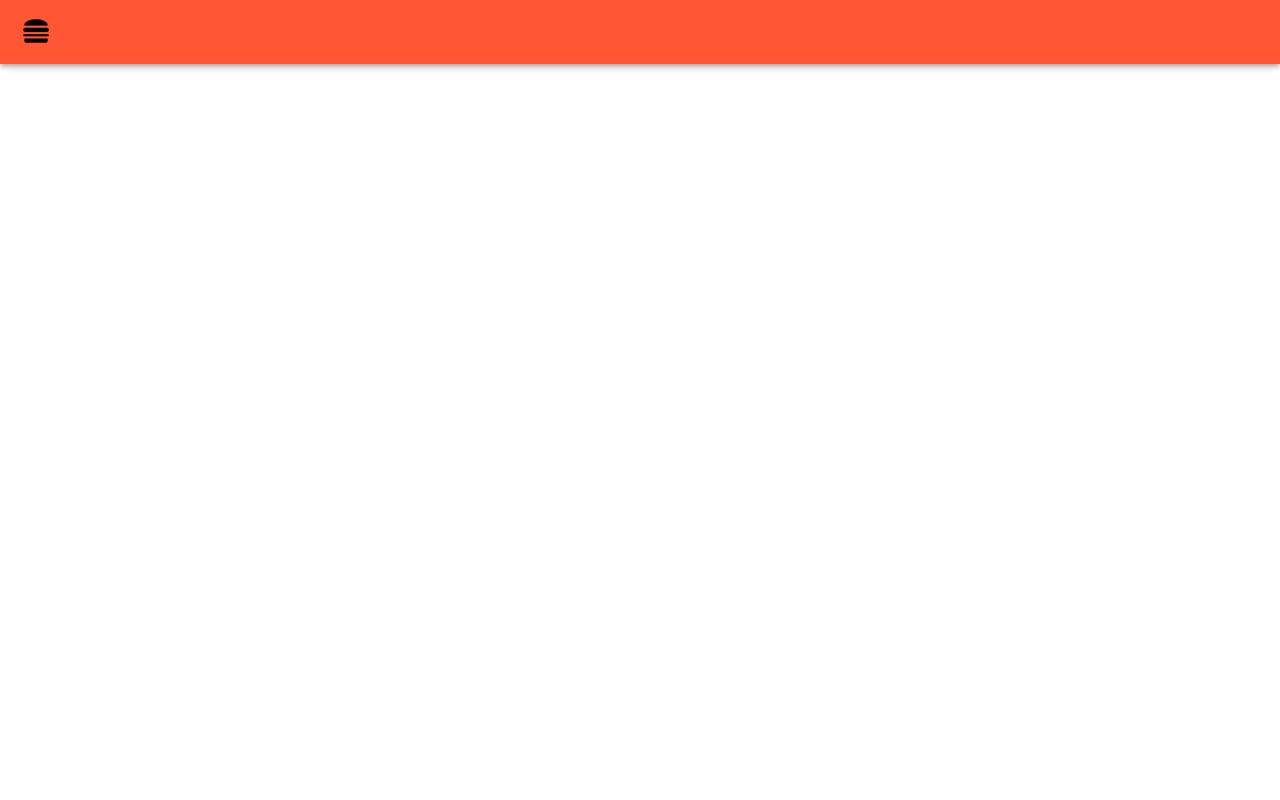
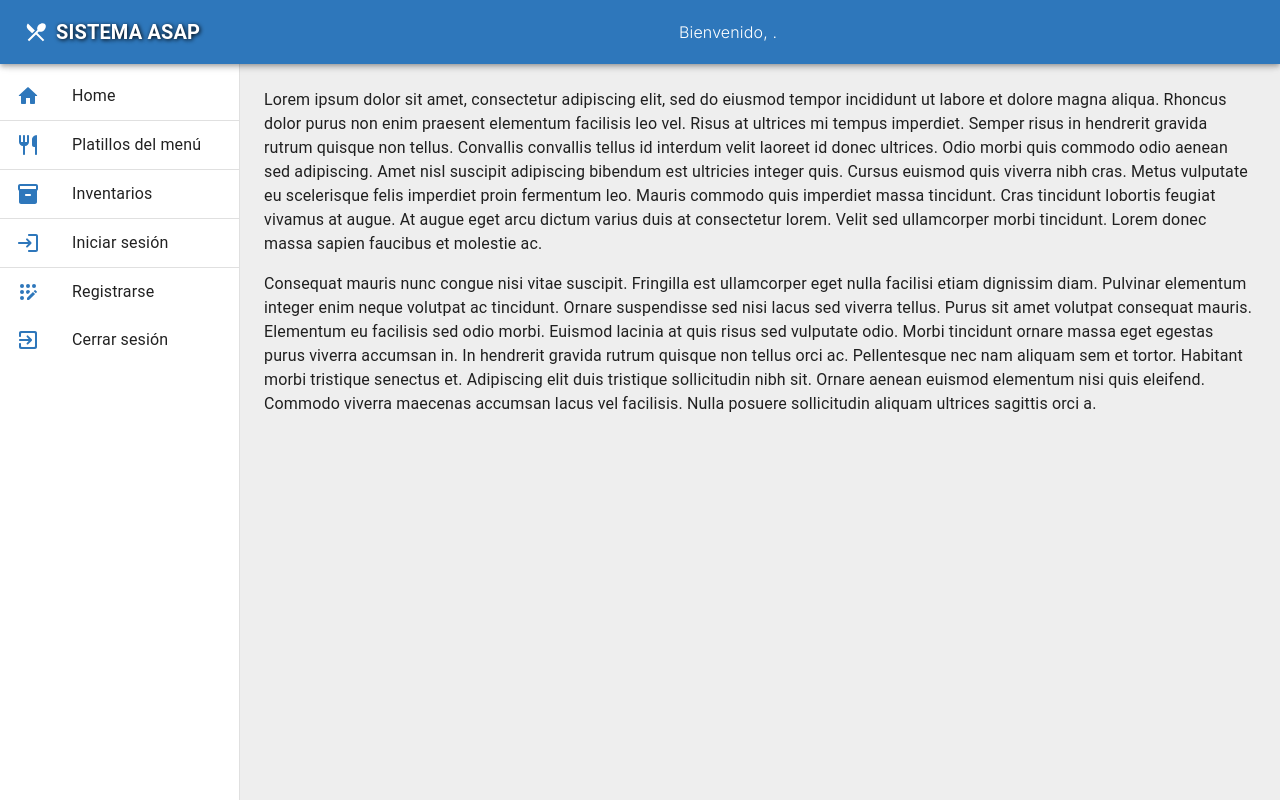
Before and after one commit to greghades/frontend_asap, a Next.js app: page / in a window 1280 px wide. Built offline with nearby package versions, Linux system fonts and the light colour scheme.

Commit message:
Home cambios sin validacion

```diff
--- a/package.json
+++ b/package.json
@@ -11,6 +11,7 @@
   "dependencies": {
     "@emotion/react": "^11.11.1",
     "@emotion/styled": "^11.11.0",
+    "@mui/icons-material": "^5.14.9",
     "@mui/material": "^5.14.9",
     "axios": "^1.5.0",
     "eslint": "8.49.0",
--- a/src/app/page.jsx
+++ b/src/app/page.jsx
@@ -1,91 +1,100 @@
-'use client'
-import { Button, AppBar, Toolbar, Container, Drawer, List, ListItem, ListItemText, IconButton, ListItemButton, ListItemAvatar } from '@mui/material';
-import { useState } from 'react';
-import Image from 'next/image';
-import burguer from './burguer.png';
+'use client';
+import * as React from 'react';
+import { Box, AppBar, Toolbar, Drawer, List, ListItem, ListItemText, ListItemButton, ListItemIcon, Divider, Typography, CssBaseline } from '@mui/material';
+import HomeRoundedIcon from '@mui/icons-material/HomeRounded';
+import RestaurantMenuIcon from '@mui/icons-material/RestaurantMenu';
+import LoginRoundedIcon from '@mui/icons-material/LoginRounded';
+import AppRegistrationRoundedIcon from '@mui/icons-material/AppRegistrationRounded';
+import Inventory2RoundedIcon from '@mui/icons-material/Inventory2Rounded';
+import RestaurantRoundedIcon from '@mui/icons-material/RestaurantRounded';
+import ExitToAppRoundedIcon from '@mui/icons-material/ExitToAppRounded';
+import HomeListItem from '@/components/HomeListItem';
+import { useRouter } from 'next/navigation';
+import { useAuth, useUserSystemStore } from '@/hooks';
+
+const drawerWidth = 240;
 
 export default function Home() {
-  const [menuOpen, setMenuOpen] = useState(false);
-  const toggleMenu = () => {
-    setMenuOpen(!menuOpen);
-  };
+  const router = useRouter();
+  const userSystem = useUserSystemStore((state) => state.userSystem);
+  const username = userSystem.name;
+  const { isAuth } = useAuth();
+
+	// if (!isAuth) {
+  //   return router.push('/login');
+  // }
 
   return (
-    <div style={{ display: 'flex', flexDirection: 'column'}}>
-      <AppBar sx={{ backgroundColor: '#FF5733' }}>
-        <Toolbar>
-          <IconButton onClick={toggleMenu} edge="start" color="inherit" aria-label="menu">
-            <Image src={burguer} alt="Menu Icon" width={32} height={32} />
-          </IconButton>
+    <Box sx={{ display: 'flex', backgroundColor: '#EEEEEE', minHeight: '100vh' }}>
+      <CssBaseline />
+      {/* Barra de navegacion */}
+      <AppBar position="fixed" sx={{ zIndex: (theme) => theme.zIndex.drawer + 1, backgroundColor: '#2E77BB'}}>
+        <Toolbar sx={{ display: 'flex', justifyContent: 'space-between' }}>
+          <RestaurantMenuIcon sx={{marginRight: '8px'}}/>
+          <Typography variant="h6" component="div" sx={{fontWeight: 'bold', textShadow: '1px 1px 4px black'}}>
+            SISTEMA ASAP
+          </Typography>
+          <Typography variant="h8" component="div" sx={{fontWeight: 'light', flex: 1, textAlign: 'center'}}>
+            Bienvenido, {username}.
+          </Typography>
         </Toolbar>
       </AppBar>
-      <Container
-        fixed
+      {/* Menu lateral */}
+      <Drawer
+        variant="permanent"
         sx={{
-          flexGrow: 1,
-          display: 'flex',
-          flexDirection: 'column',
-          alignItems: 'center',
-          justifyContent: 'center',
+          width: drawerWidth,
+          flexShrink: 0,
+          [`& .MuiDrawer-paper`]: { width: drawerWidth, boxSizing: 'border-box'},
         }}
       >
-        {/* Your content goes here */}
-      </Container>
-      <Drawer anchor="left" open={menuOpen} onClose={toggleMenu} sx={{ width: '250px' }}>
-        <List sx={{ height: '100%' }}>
-        <ListItem>
-            <IconButton onClick={toggleMenu}>
-              <Image src={burguer} alt="Burger Icon" width={32} height={32} />
-            </IconButton>
-          </ListItem>
-          <ListItem button onClick={toggleMenu}>
-            <ListItemText primary="Administrar usuario" />
-          </ListItem>
-          <ListItem button onClick={toggleMenu}>
-            <ListItemText primary="Inventarios" />
-          </ListItem>
-          <ListItem button onClick={toggleMenu}>
-            <ListItemText primary="Platillos del menú" />
-          </ListItem>
-        </List>
+        <Toolbar />
+        <Box sx={{ overflow: 'auto' }}>
+          <List>
+            <HomeListItem name="Home" icon={<HomeRoundedIcon />} redirectPath="/" />
+            <Divider />
+            <HomeListItem name="Platillos del menú" icon={<RestaurantRoundedIcon />} redirectPath="/" />
+            <Divider />
+            <HomeListItem name="Inventarios" icon={<Inventory2RoundedIcon />} redirectPath="/" />
+            <Divider />
+            <HomeListItem name="Iniciar sesión" icon={<LoginRoundedIcon />} redirectPath="/login" />
+            <Divider />
+            <HomeListItem name="Registrarse" icon={<AppRegistrationRoundedIcon />} redirectPath="/" />
+
+            <HomeListItem name="Cerrar sesión" icon={<ExitToAppRoundedIcon />} redirectPath="/login" shouldLogout={true} />
+          </List>
+        </Box>
       </Drawer>
-    </div>
+      <Box component="main" sx={{ flexGrow: 1, p: 3 }}>
+        <Toolbar />
+        <Typography paragraph>
+          Lorem ipsum dolor sit amet, consectetur adipiscing elit, sed do eiusmod
+          tempor incididunt ut labore et dolore magna aliqua. Rhoncus dolor purus non
+          enim praesent elementum facilisis leo vel. Risus at ultrices mi tempus
+          imperdiet. Semper risus in hendrerit gravida rutrum quisque non tellus.
+          Convallis convallis tellus id interdum velit laoreet id donec ultrices.
+          Odio morbi quis commodo odio aenean sed adipiscing. Amet nisl suscipit
+          adipiscing bibendum est ultricies integer quis. Cursus euismod quis viverra
+          nibh cras. Metus vulputate eu scelerisque felis imperdiet proin fermentum
+          leo. Mauris commodo quis imperdiet massa tincidunt. Cras tincidunt lobortis
+          feugiat vivamus at augue. At augue eget arcu dictum varius duis at
+          consectetur lorem. Velit sed ullamcorper morbi tincidunt. Lorem donec massa
+          sapien faucibus et molestie ac.
+        </Typography>
+        <Typography paragraph>
+          Consequat mauris nunc congue nisi vitae suscipit. Fringilla est ullamcorper
+          eget nulla facilisi etiam dignissim diam. Pulvinar elementum integer enim
+          neque volutpat ac tincidunt. Ornare suspendisse sed nisi lacus sed viverra
+          tellus. Purus sit amet volutpat consequat mauris. Elementum eu facilisis
+          sed odio morbi. Euismod lacinia at quis risus sed vulputate odio. Morbi
+          tincidunt ornare massa eget egestas purus viverra accumsan in. In hendrerit
+          gravida rutrum quisque non tellus orci ac. Pellentesque nec nam aliquam sem
+          et tortor. Habitant morbi tristique senectus et. Adipiscing elit duis
+          tristique sollicitudin nibh sit. Ornare aenean euismod elementum nisi quis
+          eleifend. Commodo viverra maecenas accumsan lacus vel facilisis. Nulla
+          posuere sollicitudin aliquam ultrices sagittis orci a.
+        </Typography>
+      </Box>
+    </Box>
   );
 }
-
-
-
-
-
-
-
-
-// import { Input, Text } from '../components';
-// import { AppBar, Button, Toolbar, Box, Container } from '@mui/material';
-
-// export default function Home() {
-//   return (
-//     <div>
-//     <AppBar position="static"  sx={{ backgroundColor: '#FF5733' }}>
-//       <Toolbar>
-//           <Button variant="text" color="inherit" sx={{fontWeight: 'bold'}}>Administrar usuario</Button>
-//           <Button variant="text" color="inherit" sx={{fontWeight: 'bold'}}>Platillos del menú</Button>
-//           <Button variant="text" color="inherit" sx={{fontWeight: 'bold'}}>Inventarios</Button>
-//           <Button variant="text" color="inherit" sx={{fontWeight: 'bold'}}>Reportes</Button>
-//       </Toolbar>
-//     </AppBar>
-//     <Container
-//       fixed
-//       sx={{
-//         height: 'calc(85vh - 64px)', // Subtract the height of the AppBar
-//         display: 'flex',
-//         flexDirection: 'column',
-//         alignItems: 'center',
-//         justifyContent: 'center',
-//       }}
-//     >
-//       {/* Your content goes here */}
-//     </Container>
-//   </div>
-// 	)
-// }
--- /dev/null
+++ b/src/components/HomeListItem.jsx
@@ -0,0 +1,36 @@
+import React from 'react';
+import { ListItem, ListItemButton, ListItemIcon, ListItemText } from '@mui/material';
+import { useRouter } from 'next/navigation';
+import { useUserSystemStore } from '@/hooks';
+
+function HomeListItem({ name, icon, color = '#2E77BB', redirectPath, shouldLogout = false }) {
+  const logout = useUserSystemStore((state) => state.logout)
+  const router = useRouter();
+
+  const iconStyle = {
+    color: color,
+  };
+
+  const handleClick = () => {
+    if (shouldLogout == true) {
+      logout();
+    }
+
+    if (redirectPath) {
+      router.push(redirectPath);
+    }
+  };
+
+  return (
+    <ListItem disablePadding>
+      <ListItemButton onClick={handleClick}>
+        <ListItemIcon style={iconStyle}>
+          {icon}
+        </ListItemIcon>
+        <ListItemText primary={name} />
+      </ListItemButton>
+    </ListItem>
+  );
+}
+
+export default HomeListItem;
--- a/src/hooks/useAuth.js
+++ b/src/hooks/useAuth.js
@@ -1,6 +1,7 @@
 import { useUserSystemStore } from './useSystemUserStore';
 
 export function useAuth() {
-	const { id } = useUserSystemStore((state) => state.userSystem);
-	return { isAuth: id !== 0 };
+	const user = useUserSystemStore((state) => state.userSystem);
+	console.log('id', user.id)
+	return { isAuth: user.id !== 0 };
 }
```
Also changed, not shown: 1 other file (tests, documents, lock files or other folders).
